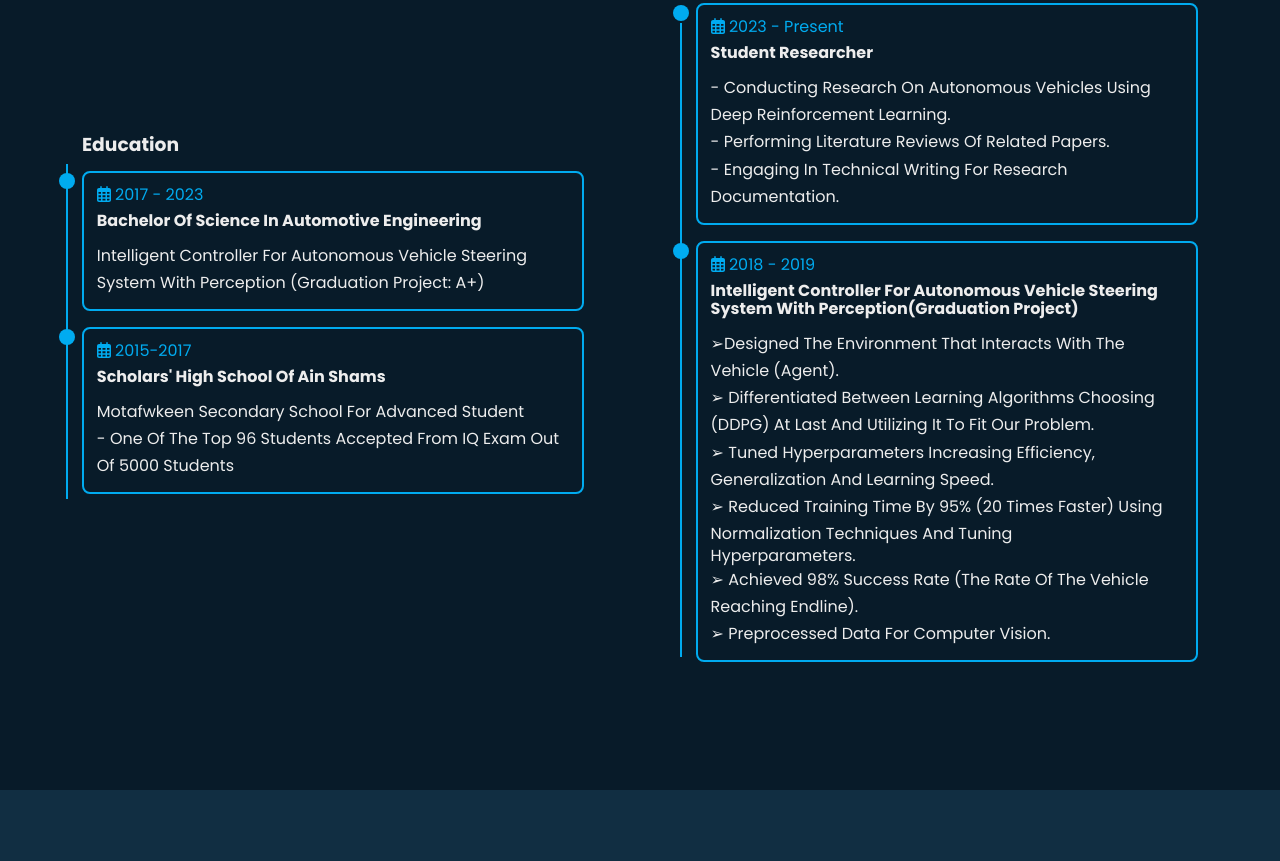
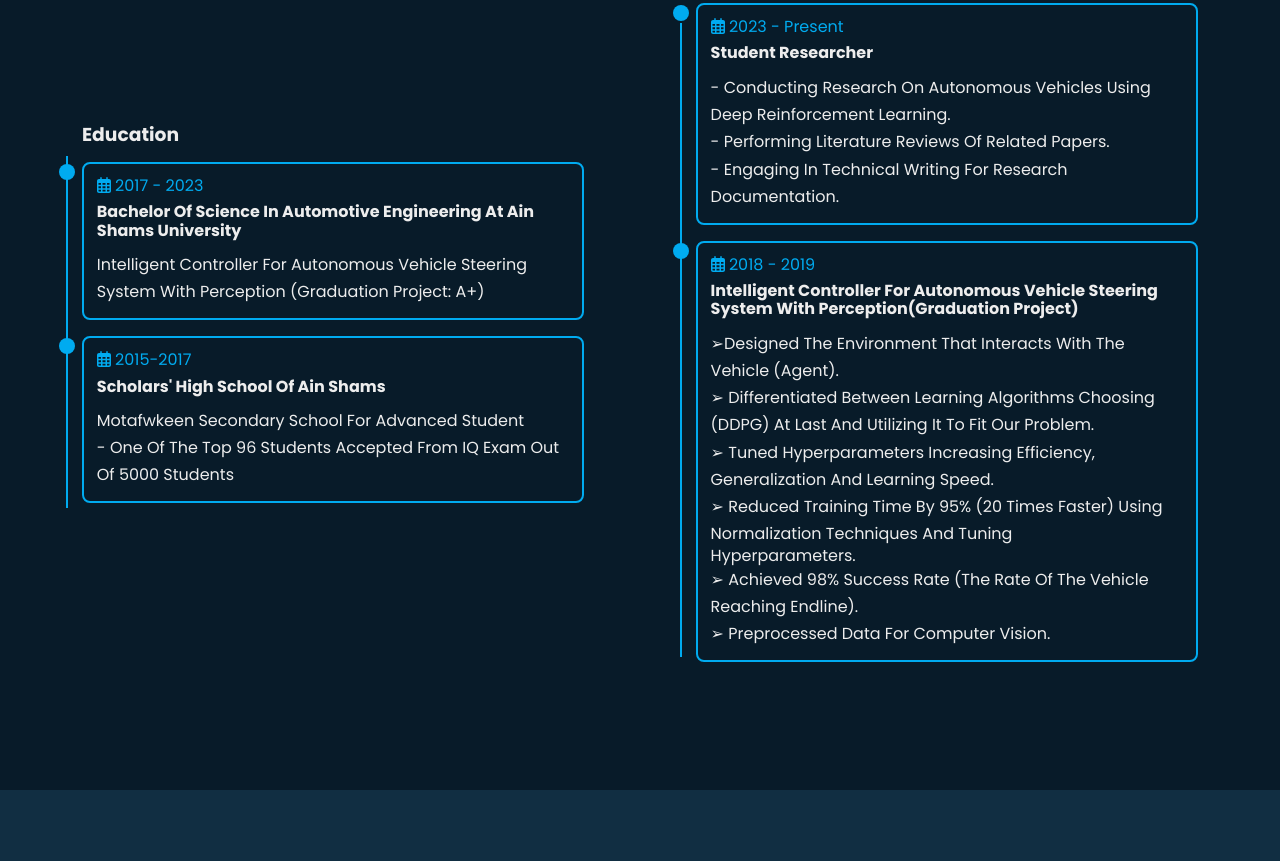
Before and after one commit to YasserAhmedMoh/MohamedEssam, a plain HTML site: page index.html in a window 1280 px wide. Shown: the part 1745-2606 px from the top of the page. Drawn offline with Linux system fonts and the light colour scheme.

Commit message:
Update index.html

```diff
--- a/index.html
+++ b/index.html
@@ -93,7 +93,7 @@
                         <span class="date-icon"><i class="fa-regular fa-calendar-days"></i></span>
                         <span class="date-year">2017 - 2023</span>
                     </div>
-                    <h4>Bachelor of science in Automotive Engineering</h4>
+                    <h4>Bachelor of science in Automotive Engineering at Ain Shams University</h4>
                     <p>Intelligent Controller for Autonomous Vehicle Steering System with Perception (Graduation Project: A+)</p>
                 </div>
 
```
